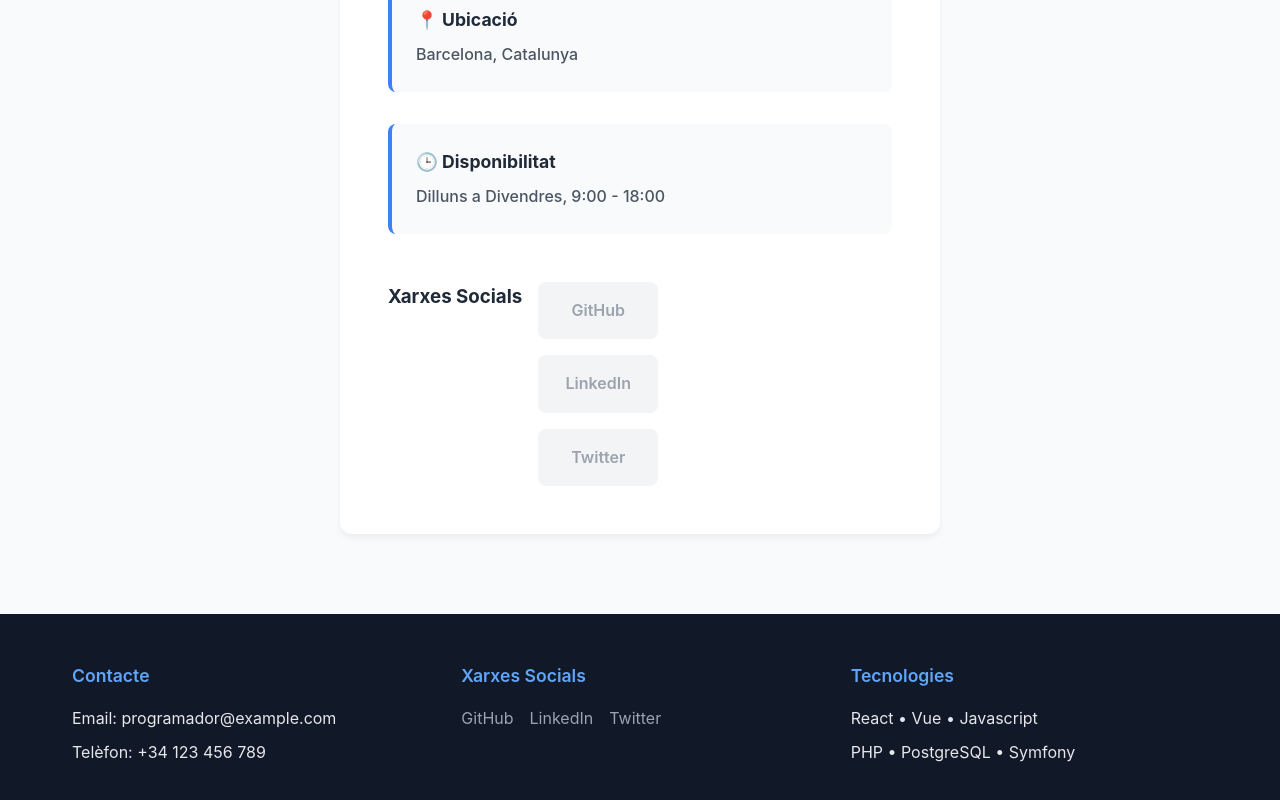
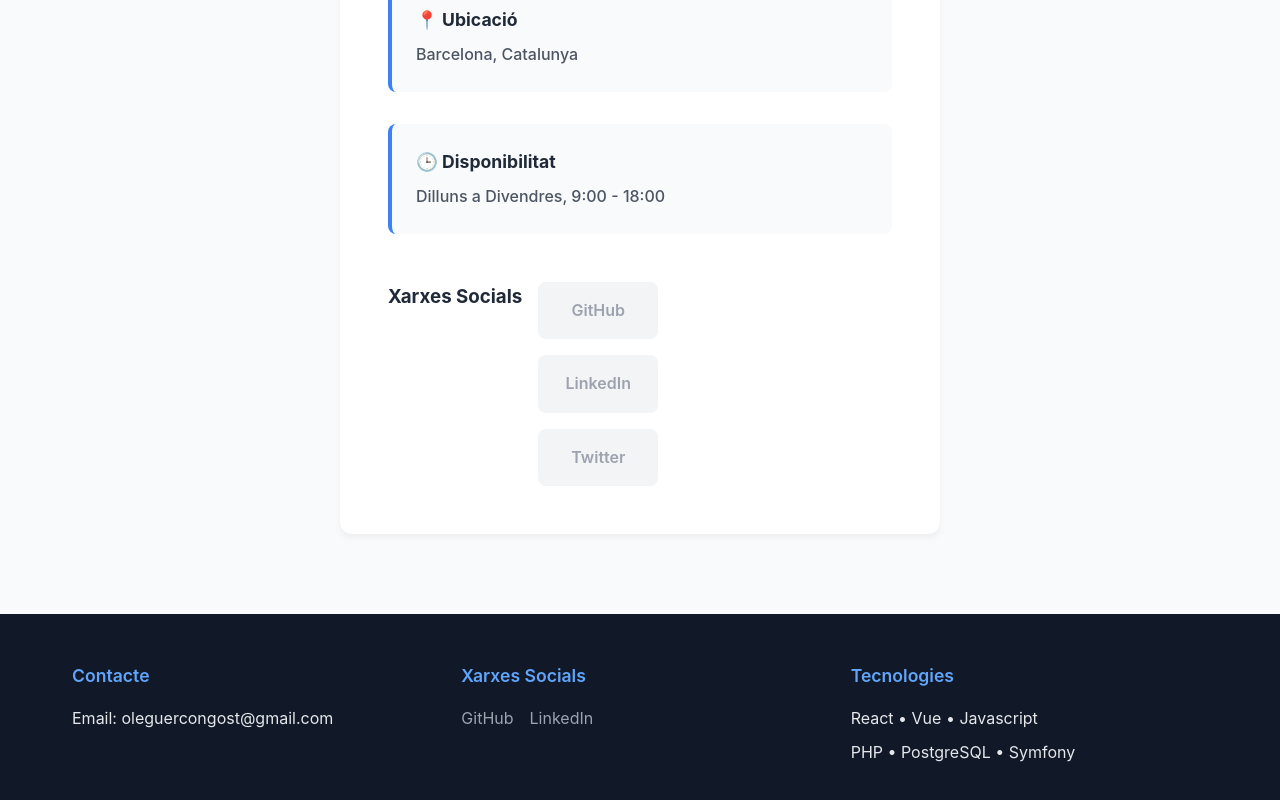
Before and after one commit to Oleguerct/portafolis, a React (Create React App) app: page /contact in a window 1280 px wide. Shown: the part 735-1535 px from the top of the page. Built offline with nearby package versions, Linux system fonts and the light colour scheme.

Commit message:
Update footer contact information and add project configuration files

```diff
--- a/src/components/Footer.tsx
+++ b/src/components/Footer.tsx
@@ -8,8 +8,7 @@ const Footer: React.FC = () => {
         <div className="footer-content">
           <div className="footer-section">
             <h3>Contacte</h3>
-            <p>Email: programador@example.com</p>
-            <p>Telèfon: +34 123 456 789</p>
+            <p>Email: oleguercongost@gmail.com</p>
           </div>
           <div className="footer-section">
             <h3>Xarxes Socials</h3>
@@ -19,9 +18,6 @@ const Footer: React.FC = () => {
               </a>
               <a href="https://linkedin.com" target="_blank" rel="noopener noreferrer">
                 LinkedIn
-              </a>
-              <a href="https://twitter.com" target="_blank" rel="noopener noreferrer">
-                Twitter
               </a>
             </div>
           </div>
```
